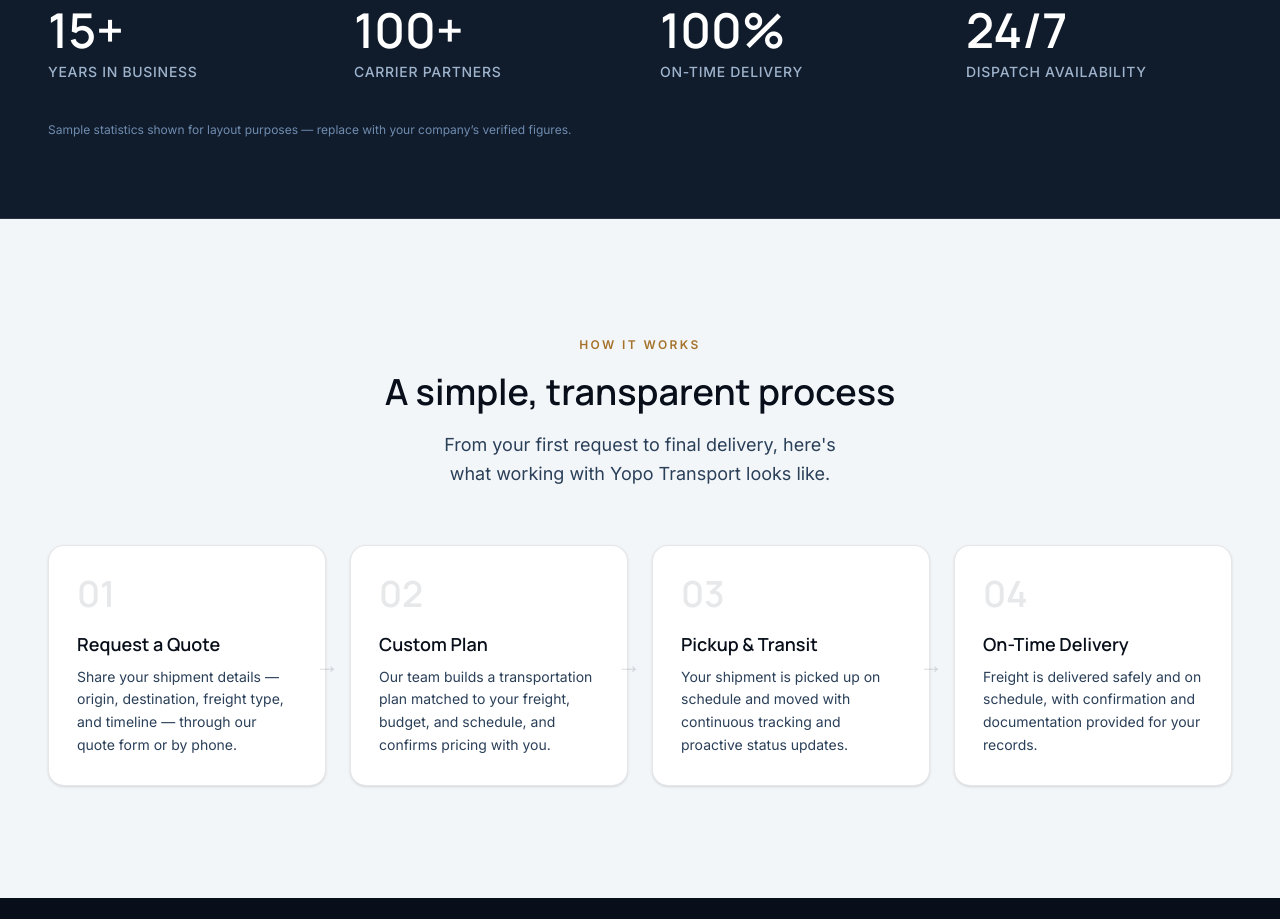
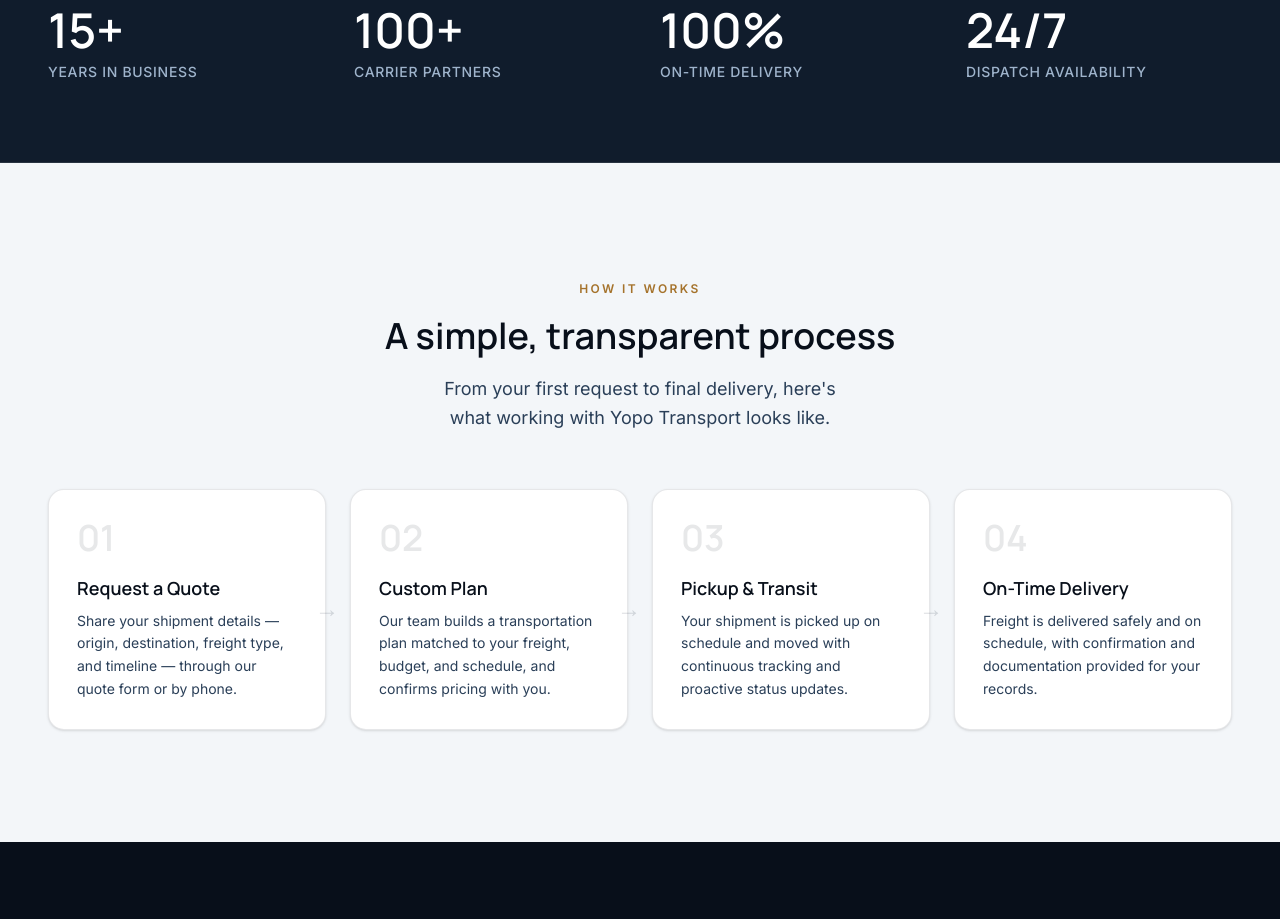
Before and after one commit to denitrajkov/yopo-transport, a Next.js app: page / in a window 1280 px wide. Shown: the part 4180-5099 px from the top of the page. Built offline with nearby package versions, Linux system fonts and the light colour scheme.

Commit message:
stat section

```diff
--- a/src/components/StatsSection.tsx
+++ b/src/components/StatsSection.tsx
@@ -25,10 +25,6 @@ export function StatsSection() {
             </div>
           ))}
         </dl>
-        <p className="mt-10 text-center text-xs text-navy-400 lg:text-left">
-          Sample statistics shown for layout purposes — replace with your
-          company&rsquo;s verified figures.
-        </p>
       </div>
     </section>
   );
```
